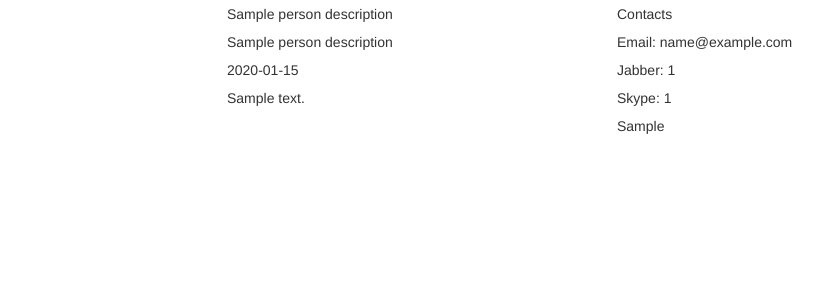
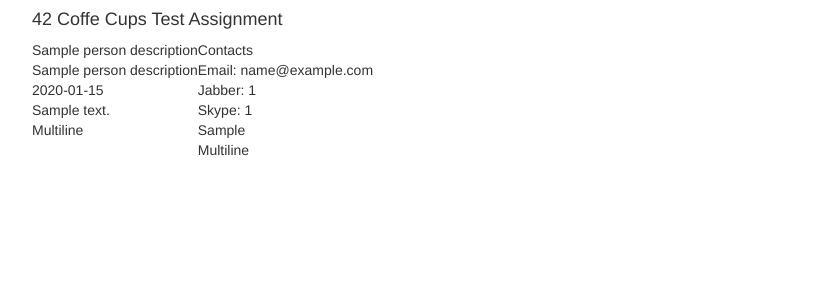
Before and after one commit to contemplat0r/test42coffee, a Django app: template templates/mission/person.html in a window 1280 px wide. Shown: the top 300 px of the page, without its empty margins (38-861 px from the left). Run offline with Django 3.2, Linux system fonts and the light colour scheme; the template is opened without the code that fills it: most values are stand-ins (such as "Sample title", 1, 10 or a date in 2020).

Commit message:
ticket:1 some changes in template and view for 1-to-1 mockup accordance

```diff
--- a/templates/mission/person.html
+++ b/templates/mission/person.html
@@ -1,62 +1,57 @@
 {% extends "base.html" %}
 {% block content %}
 <div class="container">
-    <div class="row">
-        <!--<div class="col-md-12">-->
-        <div class="col-md-8 col-md-offset-2">
-            <div class="row">
-                <div class="col-md-6">
-                    <div class="row" style="padding-top: 4px; padding-bottom: 4px">
-                        <div class="col-md-12">
-                            {{ person_description.name }}
-                        </div>
-                    </div>
-                    <div class="row" style="padding-top: 4px; padding-bottom: 4px">
-                        <div class="col-md-12">
-                            {{ person_description.second_name }}
-                        </div>
-                    </div>
-                    <div class="row" style="padding-top: 4px; padding-bottom: 4px">
-                        <div class="col-md-12">
-                            {{ person_description.birthdate }}
-                        </div>
-                    </div>
-                    <div class="row" style="padding-top: 4px; padding-bottom: 4px">
-                        <div class="col-md-12">
-                            {{ person_description.biography }}
-                        </div>
-                    </div>
-                </div>
-                <div class="col-md-6">
-                    <div class="row" style="padding-top: 4px; padding-bottom: 4px">
-                        <div class="col-md-12">
-                            Contacts
-                        </div>
-                    </div>
-                    <div class="row" style="padding-top: 4px; padding-bottom: 4px">
-                        <div class="col-md-12">
-                            Email: {{ person_description.email }}
-                        </div>
-                    </div>
-                    <div class="row" style="padding-top: 4px; padding-bottom: 4px">
-                        <div class="col-md-12">
-                            Jabber: {{ person_description.jabber_id }}
-                        </div>
-                    </div>
-                    <div class="row" style="padding-top: 4px; padding-bottom: 4px">
-                        <div class="col-md-12">
-                            Skype: {{ person_description.skype_id }}
-                        </div>
-                    </div>
-                    <div class="row" style="padding-top: 4px; padding-bottom: 4px">
-                        <div class="col-md-12">
-                            {{ person_description.other_contacts }}
-                        </div>
-                    </div>
-                </div>
-            </div>
-        </div>
-    </div>
+    <h4>
+        42 Coffe Cups Test Assignment
+    </h4>
+    <table border="0" cellpadding="8" cellspacing="8">
+        <tr>
+            <td>
+                {{ person_description.name }}
+            </td>
+            <td>
+                Contacts
+            </td>
+        </tr>
+        <tr>
+            <td>
+                {{ person_description.second_name }}
+            </td>
+            <td>
+                Email: {{ person_description.email }}
+            </td>
+        </tr>
+        <tr>
+            <td>
+                {{ person_description.birthdate }}
+            </td>
+            <td>
+                Jabber: {{ person_description.jabber_id }}
+            </td>
+        </tr>
+        <tr>
+            <td>
+                {{ person_description.biography }}
+            </td>
+            <td>
+                Skype: {{ person_description.skype_id }}
+            </td>
+        </tr>
+        <tr>
+            <td>
+                Multiline
+            </td>
+            <td>
+                {{ person_description.other_contacts }}
+            </td>
+        </tr>
+        <tr>
+            <td>
+            </td>
+            <td>
+                Multiline
+            </td>
+        </tr>
+    </table>
 </div>
-
 {% endblock content %}
--- a/test42coffee/settings/common.py
+++ b/test42coffee/settings/common.py
@@ -114,7 +114,6 @@
     # Don't forget to use absolute paths, not relative paths.
     os.path.join(BASE_DIR, 'assets'),
 )
-print 'STATICFILES_DIRS: ', STATICFILES_DIRS
 
 
 # Template Settings
```
Also changed, not shown: apps/mission/views.py (+8 -8 lines).
